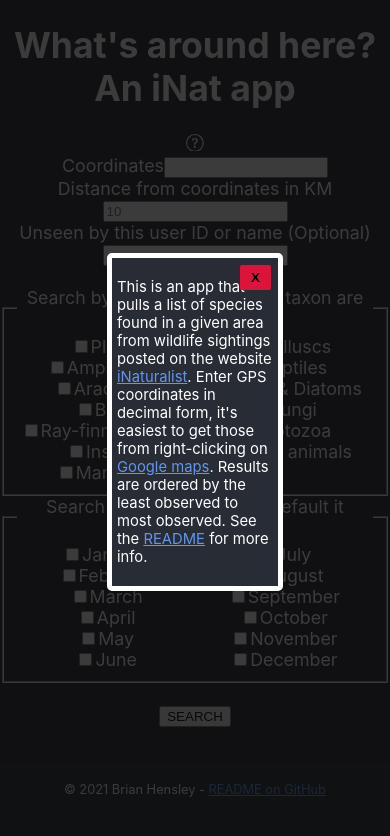
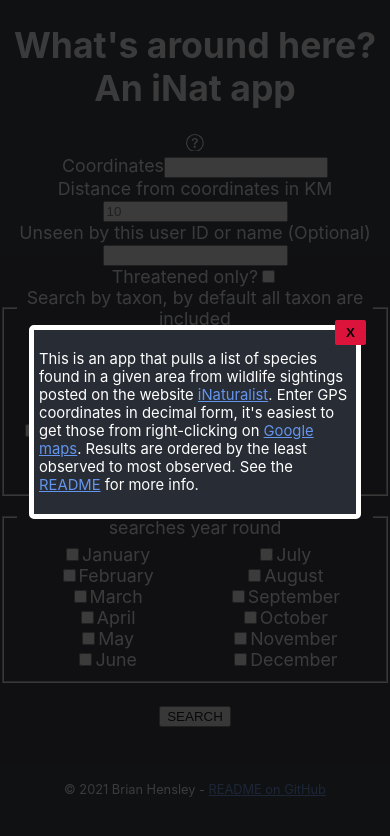
Before and after one commit to brnhensley/inat-app, a React (Create React App) app: page / in a window 390 px wide. Both pictures are taken after a click on the icon 194 px from the left and 142 px from the top of the page. Shown: the top 836 px of the page. Built offline with nearby package versions, Linux system fonts and the light colour scheme.

Commit message:
fix modal button on mobile, remove logs

```diff
--- a/src/components/App.js
+++ b/src/components/App.js
@@ -22,7 +22,6 @@ function App() {
 
     async function callINatAPI(query) {
         const url = "https://api.inaturalist.org/v1/observations/species_counts?verifiable=true&rank=species&";
-        console.log(`${url}\n${query}`);
 
         const response = await fetch(`${url}${query}`)
             .then(res => {
--- a/src/components/help/HelpModal.js
+++ b/src/components/help/HelpModal.js
@@ -11,12 +11,7 @@ export default function HelpModal(props) {
 
     const close = (e) => {
         if (e.target === modalRef.current) {
-            console.log("TURE");
             props.closeModal(false);
-        } else {
-            console.log('FASLE');
-            console.log(e.target);
-            console.log(modalRef.current);
         }
     };
 
--- a/src/css/Help.css
+++ b/src/css/Help.css
@@ -8,7 +8,7 @@ svg {
   width: calc(10px + 2vmin);
 }
 
-/* modal */
+/* overlay when modal triggered */
 #overlay .container {
   position: fixed;
   top: 0;
@@ -22,9 +22,8 @@ svg {
   background: rgba(10, 10, 10, 0.8);
 }
 
-  .container .modal {
+.modal {
   z-index: 1;
-    max-width: 40%;
   max-height: 80%;
   background: #282c34;
   color: white;
@@ -40,18 +39,23 @@ svg {
   font-size: calc(7px + 2vmin);
 }
 
-  .container a:link {
-      color:cornflowerblue;
+@media screen and (min-width: 1000px) {
+  .modal {
+    max-width: 40%;
+  }
 }
 
-  .container a:visited {
-    color:darkslategray
+@media screen and (max-width: 999px) {
+  .modal {
+    max-width: 80%;
+  }
 }
 
+/* close button */
 .modal button {
   position: absolute;
-    top: 7px;
-    right: 7px;
+  top: -10px;
+  right: -10px;
   padding: 5px 11px;
   background: crimson;
   color: black;
```
Lines whose indentation alone changed are shown as unchanged.
